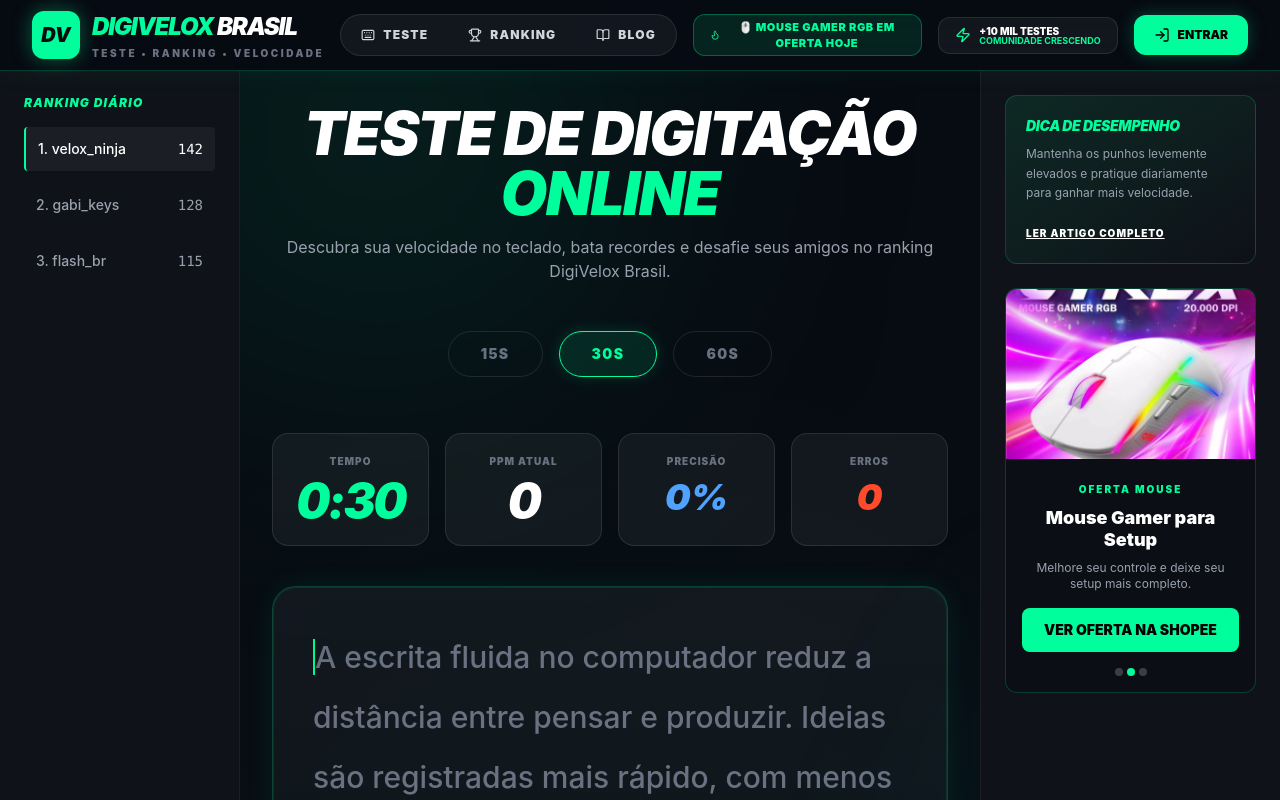
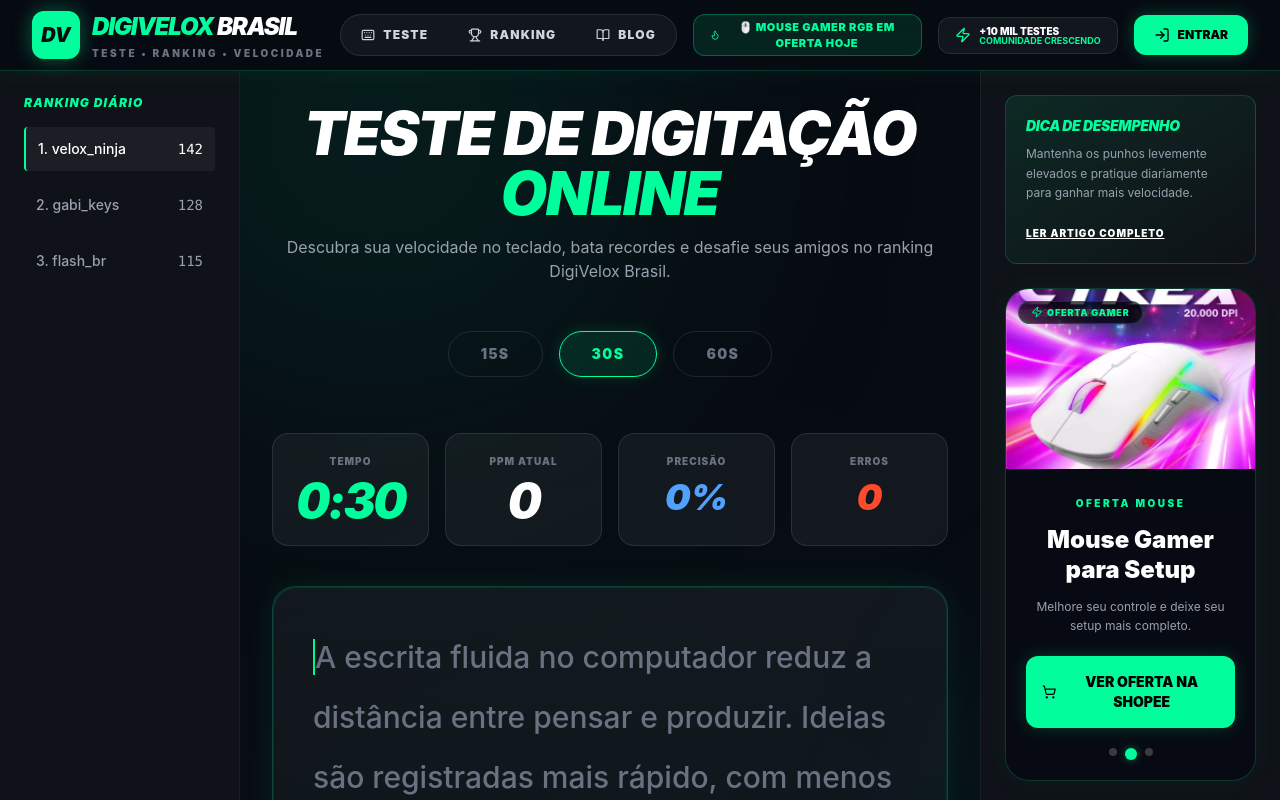
Before and after one commit to 14evertonalbertocorrea-coder/digivelox-brasil, a React (Vite) app: page /blog in a window 1280 px wide. Shown: the top 800 px of the page. Built offline with nearby package versions, Linux system fonts and the light colour scheme.

Commit message:
Update AffiliateRotator.tsx

```diff
--- a/src/components/AffiliateRotator.tsx
+++ b/src/components/AffiliateRotator.tsx
@@ -1,5 +1,5 @@
-
 import React, { useEffect, useState } from 'react';
+import { ShoppingCart, Zap } from 'lucide-react';
 
 const products = [
   {
@@ -38,42 +38,54 @@ export const AffiliateRotator: React.FC = () => {
   }, []);
 
   return (
-    <div className="overflow-hidden border border-brand-neon/20 rounded-xl bg-[#0b0e14] hover:border-brand-neon/50 transition-all">
+    <div className="relative overflow-hidden rounded-3xl border border-brand-neon/20 bg-[#070b12]/90 hover:border-brand-neon/50 transition-all shadow-[0_0_30px_rgba(0,255,156,0.05)]">
+      <div className="absolute top-[-60px] right-[-60px] w-40 h-40 bg-brand-neon/10 rounded-full blur-[70px]" />
+
       <a
         href={product.link}
         target="_blank"
         rel="noopener noreferrer"
-        className="block"
+        className="block relative"
       >
+        <div className="absolute top-3 left-3 z-10 px-3 py-1 rounded-full bg-black/70 border border-brand-neon/20 flex items-center gap-1">
+          <Zap size={12} className="text-brand-neon" />
+          <span className="text-[9px] uppercase tracking-widest text-brand-neon font-black">
+            Oferta gamer
+          </span>
+        </div>
+
         <img
           src={product.image}
           alt={product.title}
-          className="w-full h-[170px] object-cover"
+          className="w-full h-[180px] object-cover"
         />
 
-        <div className="p-4 text-center">
-          <span className="text-[10px] uppercase tracking-[0.2em] text-brand-neon font-black">
+        <div className="p-5 text-center">
+          <span className="text-[10px] uppercase tracking-[0.25em] text-brand-neon font-black">
             {product.label}
           </span>
 
-          <h3 className="text-lg font-black text-white leading-tight mt-2 mb-2">
+          <h3 className="text-2xl font-black text-white leading-tight mt-3 mb-3">
             {product.title}
           </h3>
 
-          <p className="text-xs text-gray-400 mb-4">
+          <p className="text-xs text-gray-400 mb-5 leading-relaxed">
             {product.description}
           </p>
 
-          <div className="bg-brand-neon text-black rounded-lg px-4 py-3 font-black text-sm">
+          <div className="bg-brand-neon text-black rounded-xl px-4 py-4 font-black text-sm flex items-center justify-center gap-2 hover:scale-[1.02] transition-transform shadow-[0_0_18px_rgba(0,255,156,0.18)]">
+            <ShoppingCart size={16} />
             VER OFERTA NA SHOPEE
           </div>
 
-          <div className="flex justify-center gap-1 mt-4">
+          <div className="flex justify-center gap-2 mt-5">
             {products.map((_, dotIndex) => (
               <span
                 key={dotIndex}
-                className={`w-2 h-2 rounded-full ${
-                  dotIndex === index ? 'bg-brand-neon' : 'bg-white/20'
+                className={`rounded-full transition-all ${
+                  dotIndex === index
+                    ? 'w-3 h-3 bg-brand-neon shadow-[0_0_8px_rgba(0,255,156,0.4)]'
+                    : 'w-2 h-2 bg-white/20'
                 }`}
               />
             ))}
```
